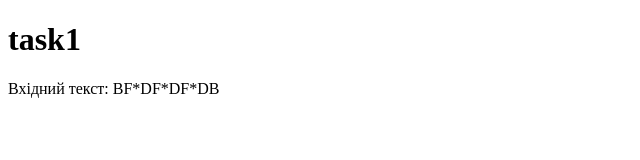
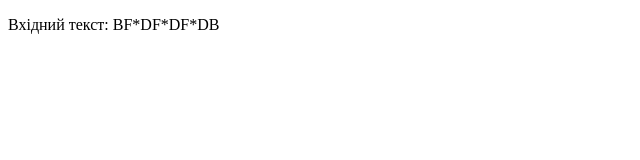
Before and after one commit to Vladyslavmaster999/veb15vladyslav.github.io, a plain HTML site: page task1.html in a window 1280 px wide. Shown: the whole page, without its empty margins (0-640 px from the left). Drawn offline with Linux system fonts and the light colour scheme.

Commit message:
Update task1.html

```diff
--- a/task1.html
+++ b/task1.html
@@ -6,7 +6,7 @@
     <title>task 1</title>
 </head>
 <body>
-    <h1>task1</h1>
+
     <p id="originalText">Вхідний текст: <span id="inputText">BF*DF*DF*DB</span></p>
     <p id="result"></p>
 
```
